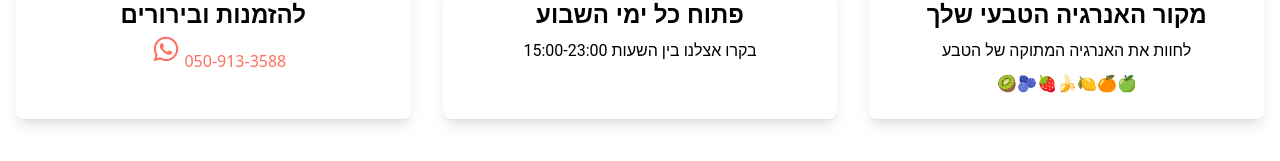
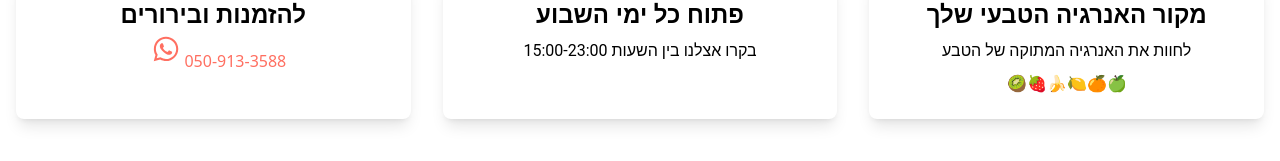
Before and after one commit to jawdat89/go-fresh-app, a React (Vite) app: page / in a window 1280 px wide. Shown: the part 771-932 px from the top of the page. Built offline with nearby package versions, Linux system fonts and the light colour scheme; no server answers.

Commit message:
Update HomePage.tsx

```diff
--- a/src/pages/home/HomePage.tsx
+++ b/src/pages/home/HomePage.tsx
@@ -82,7 +82,7 @@ export default function HomePage() {
           <ContentItem
             title="מקור האנרגיה הטבעי שלך"
             description="לחוות את האנרגיה המתוקה של הטבע"
-            emoji="🍏🍊🍋🍌🍓🫐🥝"
+            emoji="🍏🍊🍋🍌🍓🥝"
           />
           <ContentItem
             title="פתוח כל ימי השבוע"
```
